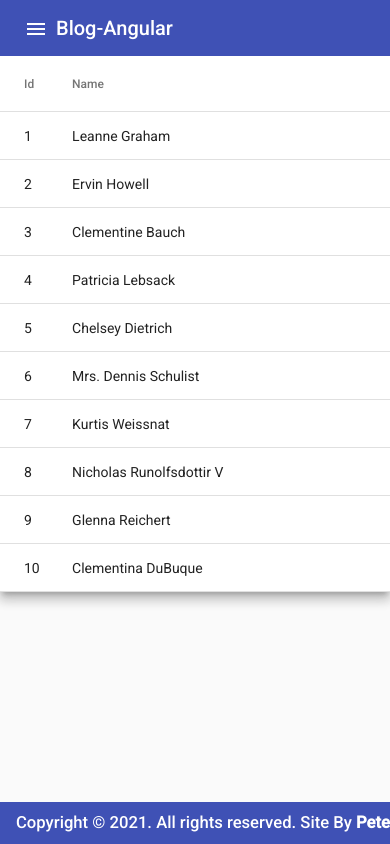
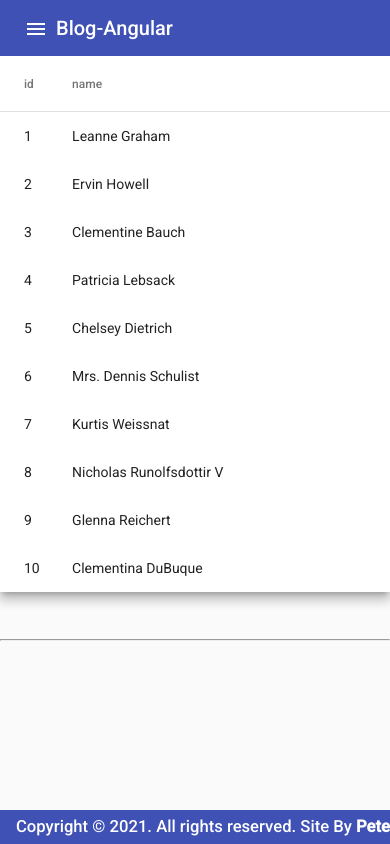
Before and after one commit to PeterDamianG/ChallengeAngularBlog, an Angular app: page /users in a window 390 px wide. Built offline with nearby package versions, Linux system fonts and the light colour scheme.

Commit message:
refactor base tablet

```diff
--- a/src/app/core/layout/footer/footer.component.css
+++ b/src/app/core/layout/footer/footer.component.css
@@ -1,8 +1,7 @@
 .footer {
-  margin-top: 2vh;
   position: fixed;
   bottom: 0;
-  height: 5vh;
+  height: 4vh;
 }
 .footer small {
   width: 100%;
--- a/src/app/shared/components/table-base/table-base.component.css
+++ b/src/app/shared/components/table-base/table-base.component.css
@@ -1,3 +1,11 @@
 .full-width-table {
   width: 100%;
 }
+.mat-row .mat-cell {
+  border-bottom: 2px solid transparent;
+  border-top: 2px solid transparent;
+  cursor: pointer;
+}
+.mat-row:hover .mat-cell {
+  border-color: currentColor;
+}
--- a/src/app/shared/components/table-base/table-base.component.html
+++ b/src/app/shared/components/table-base/table-base.component.html
@@ -1,46 +1,31 @@
 <section class="mat-elevation-z8">
   <table mat-table [dataSource]="dataSource" class="full-width-table">
     <!-- Column's Generator -->
-    <mat-text-column
+    <ng-container
+      *ngFor="let item of displayedColumns"
+      matColumnDef="{{ item }}"
+    >
+      <th mat-header-cell *matHeaderCellDef>{{ item }}</th>
+      <td mat-cell *matCellDef="let element">{{ element[item] }}</td>
+    </ng-container>
+
+    <tr mat-header-row *matHeaderRowDef="displayedColumns"></tr>
+    <tr
+      routerLink="/item"
+      mat-row
+      *matRowDef="let row; columns: displayedColumns"
+    ></tr>
+  </table>
+</section>
+<br />
+<br />
+<hr />
+
+<!--
+  <mat-text-column
       *ngFor="let item of displayedColumns"
       name="{{ item }}"
     ></mat-text-column>
 
-    <tr mat-header-row *matHeaderRowDef="displayedColumns"></tr>
-    <tr mat-row *matRowDef="let row; columns: displayedColumns"></tr>
-  </table>
-</section>
-
-<!--
-    <table
-    mat-table
-    [dataSource]="dataSource"
-    class="full-width-table"
-    matSort
-    aria-label="Elements"
-  > -->
-<!-- Id Column
-    <ng-container matColumnDef="id">
-      <th mat-header-cell *matHeaderCellDef mat-sort-header>Id</th>
-      <td mat-cell *matCellDef="let row">{{ row.id }}</td>
-    </ng-container>
-     Name Column
-    <ng-container matColumnDef="name">
-      <th mat-header-cell *matHeaderCellDef mat-sort-header>Name</th>
-      <td mat-cell *matCellDef="let row">{{ row.name }}</td>
-    </ng-container>
-
-    <tr mat-header-row *matHeaderRowDef="displayedColumns"></tr>
-    <tr mat-row *matRowDef="let row; columns: displayedColumns"></tr>
-  </table>
-
-  <mat-paginator
-    #paginator
-    [length]="dataSource?.data?.length"
-    [pageIndex]="0"
-    [pageSize]="10"
-    [pageSizeOptions]="[5, 10, 20]"
-    aria-label="Select page"
-  >
-  </mat-paginator>
+    routerLink="/home"
 -->
--- a/src/app/shared/shared.module.ts
+++ b/src/app/shared/shared.module.ts
@@ -2,12 +2,10 @@ import { NgModule } from '@angular/core';
 import { CommonModule } from '@angular/common';
 import { TableBaseComponent } from './components/table-base/table-base.component';
 import { MatTableModule } from '@angular/material/table';
-import { MatPaginatorModule } from '@angular/material/paginator';
-import { MatSortModule } from '@angular/material/sort';
 
 @NgModule({
   declarations: [TableBaseComponent],
-  imports: [CommonModule, MatTableModule, MatPaginatorModule, MatSortModule],
+  imports: [CommonModule, MatTableModule],
   exports: [TableBaseComponent],
 })
 export class SharedModule {}
```
